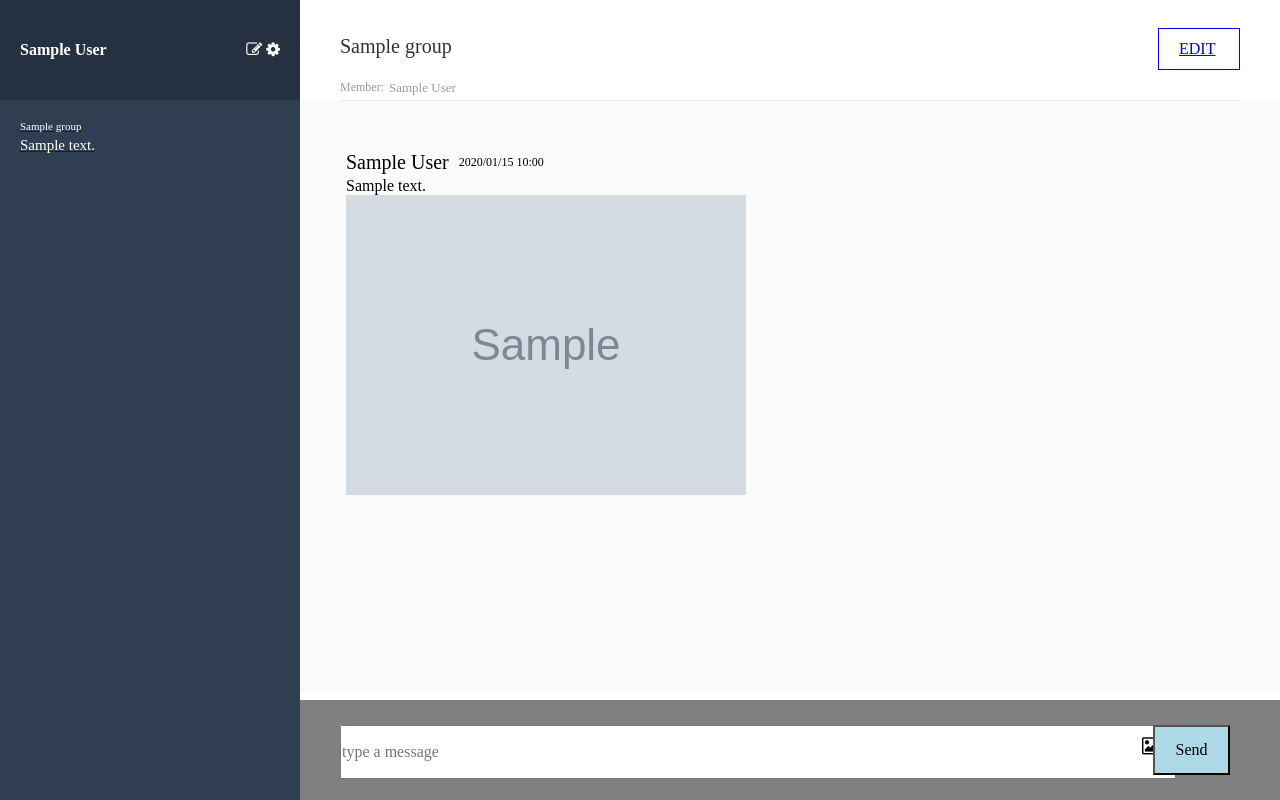
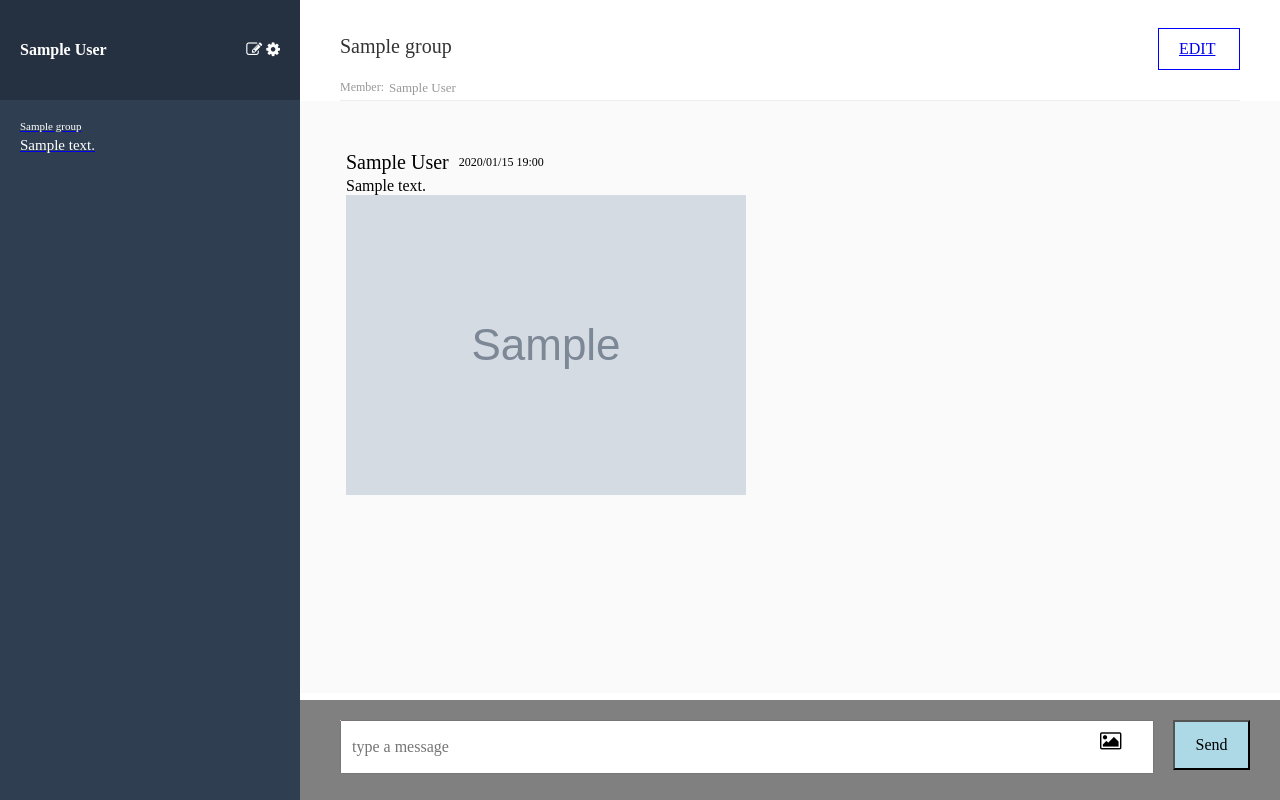
Before and after one commit to makino3303/chat-space, a Rails app: page /groups/1/messages in a window 1280 px wide. Run offline with Rails 7, Linux system fonts and the light colour scheme; a user stored in the database is signed in; tables that the repository leaves empty hold one stand-in row (values such as "Sample post"); grey boxes marked "Sample" are stand-in pictures; style sheets or scripts are compiled from the project's sources; some libraries are stand-ins or nearby versions.

Commit message:
最終調整

```diff
--- a/app/assets/javascripts/message.js
+++ b/app/assets/javascripts/message.js
@@ -56,16 +56,14 @@ $(function(){
         data: {last_id: last_message_id}
       })
       .done(function (messages) {
-        console.log(messages)
         var insertHTML = '';
         messages.forEach(function (message) {
           insertHTML = buildMessage(message);
           $('.messages').append(insertHTML);
+          $('.block__main').animate({scrollTop: $('.block__main')[0].scrollHeight}, 'fast');
         })
-        $('.messages').animate({scrollTop: $('.messages')[0].scrollHeight}, 'fast');
       })
       .fail(function() {
-        console.log("失敗")
         alert("更新に失敗しました");
       });
     }
--- a/app/assets/stylesheets/config/_messages.scss
+++ b/app/assets/stylesheets/config/_messages.scss
@@ -74,8 +74,9 @@
   }
 
   &__bottom{
-    height: 100px;
-    width: calc(100vw - 300px);
+    height: 60px;
+    width: calc(100vw - 380px);
+    padding: 20px 40px;
     position: fixed;
     left: 300px;
     bottom: 0;
@@ -114,22 +115,21 @@
 }
 
 .form{
-  width: 65%;
+  width: 90%;
   height: 50px;
-  position: fixed;
-  left: 340px;
-  bottom: 25px;
   display: flex;
   background-color: pink
 }
 
 
+
 .form__message{
-    height: 50px;
-    width: 100%;
-    left: 350px;
-    bottom: 25px;
-    display: flex;
+  height: 50px;
+  width: calc(100% - 50px);
+  left: 350px;
+  bottom: 25px;
+  display: flex;
+  padding: 0 40px 0 10px;
 }
 
 .new_message{
@@ -167,8 +167,8 @@ ul{
   width: 6%;
   background-color: lightblue;
   position: fixed;
-  bottom: 25px;
-  right: 50px;
+  bottom: 30px;
+  right: 30px;
 }
 
 
@@ -176,8 +176,8 @@ ul{
   position: absolute;
   width: 20px;
   height: 20px;
-  top: 10px;
-  right: 10px;
+  top: 30px;
+  right: 160px;
   font-size: 20px;
 }
 
--- a/app/controllers/messages_controller.rb
+++ b/app/controllers/messages_controller.rb
@@ -28,6 +28,7 @@ end
 
 def set_group
   @group = Group.find(params[:group_id])
+  Time.zone='Tokyo'
 end
 
 end
--- a/app/views/messages/index.html.haml
+++ b/app/views/messages/index.html.haml
@@ -7,9 +7,9 @@
       %div.block__groupname
         %h2.element__groupname__current-group
           = @group.name
-      %div.element#edit
-        = link_to edit_group_path(@group) do
-          = 'EDIT'
+        %div.element#edit
+          = link_to edit_group_path(@group) do
+            = 'EDIT'
       %ul.block__member
         Member:
         - @group.users.each do |user|
@@ -20,12 +20,11 @@
         = render @messages
 
   %div.block__bottom
-    %div.block__comment
-      .form
-        = form_for [@group, @message] do |f|
-          = f.text_field :content, class: 'form__message', placeholder: 'type a message'
-          .form__mask
-            = f.label :image, class: 'form__mask__image' do
-              = fa_icon 'picture-o', class: 'icon'
-              = f.file_field :image, class: 'hidden'
-          = f.submit 'Send', class: 'form__submit'
+    .form
+      = form_for [@group, @message] do |f|
+        = f.text_field :content, class: 'form__message', placeholder: 'type a message'
+        .form__mask
+          = f.label :image, class: 'form__mask__image' do
+            = fa_icon 'picture-o', class: 'icon'
+          = f.file_field :image, class: 'hidden'
+        = f.submit 'Send', class: 'form__submit'
--- a/config/application.rb
+++ b/config/application.rb
@@ -14,6 +14,7 @@ module ChatSpace
       g.helper false
       g.test_framework false
     end
+    config.time_zone = 'Tokyo'
     config.i18n.default_locale = :ja
   end
 end
```
